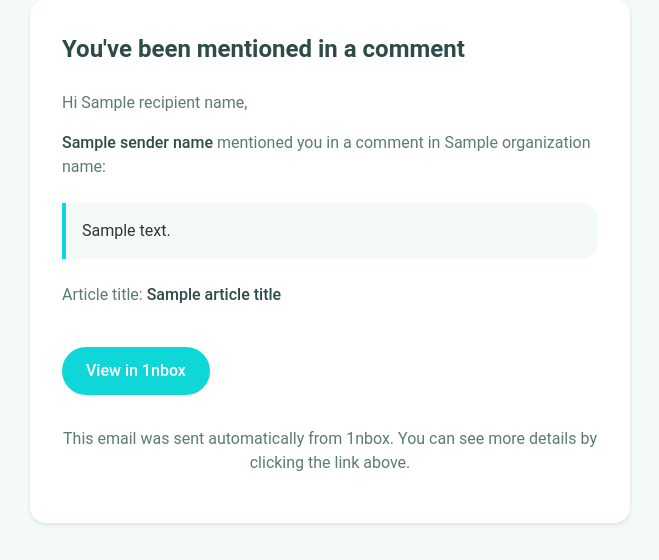
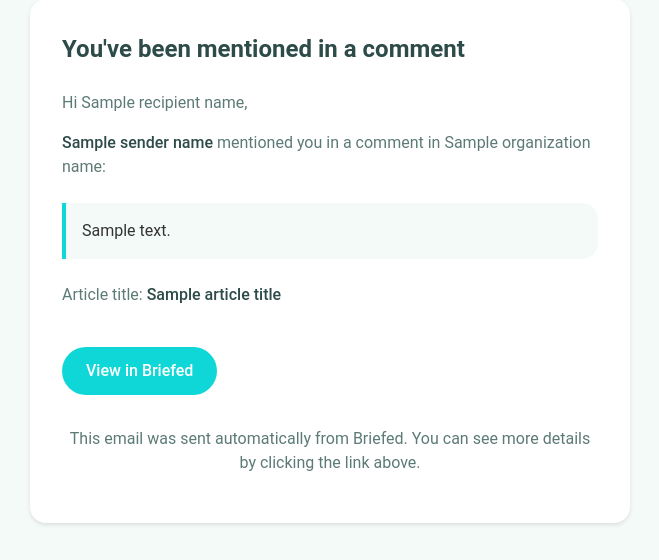
Before and after one commit to c0ughman/1nbox, a Django app: template _1nbox_ai/templates/mention_notification.html in a window 1280 px wide. Shown: the part 33-593 px from the top of the page, without its empty margins (310-969 px from the left). Run offline with Django 5.2, Linux system fonts and the light colour scheme; the template is opened without the code that fills it: most values are stand-ins (such as "Sample title", 1, 10 or a date in 2020); parts of the project's set-up code (start-up, migrations or seed data) failed here and were passed over.

Commit message:
Update mention_notification.html

```diff
--- a/_1nbox_ai/templates/mention_notification.html
+++ b/_1nbox_ai/templates/mention_notification.html
@@ -98,10 +98,10 @@
 
         <p>Article title: <strong>{{ article_title }}</strong></p>
 
-        <a href="{{ app_url }}" class="button">View in 1nbox</a>
+        <a href="{{ app_url }}" class="button">View in Briefed</a>
 
         <div class="footer">
-            <p>This email was sent automatically from 1nbox. You can see more details by clicking the link above.</p>
+            <p>This email was sent automatically from Briefed. You can see more details by clicking the link above.</p>
         </div>
     </div>
 </body>
```
